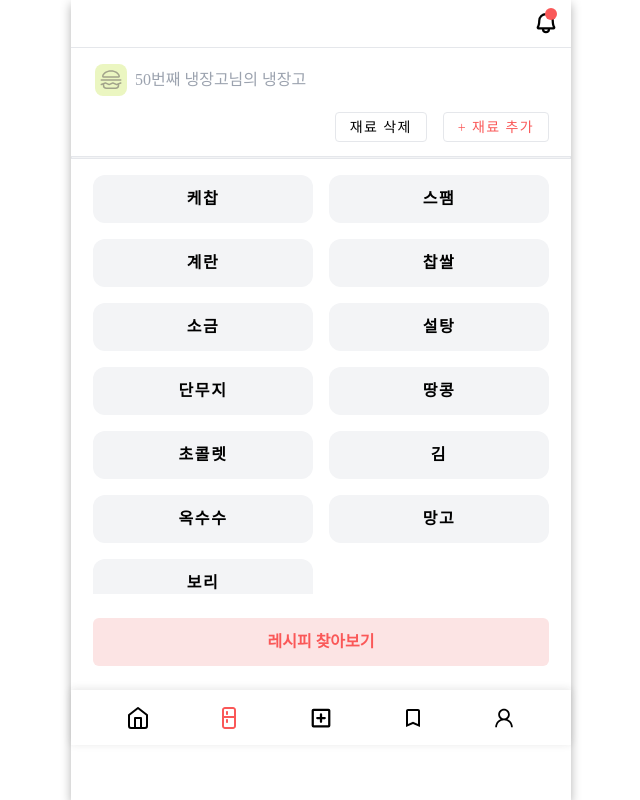
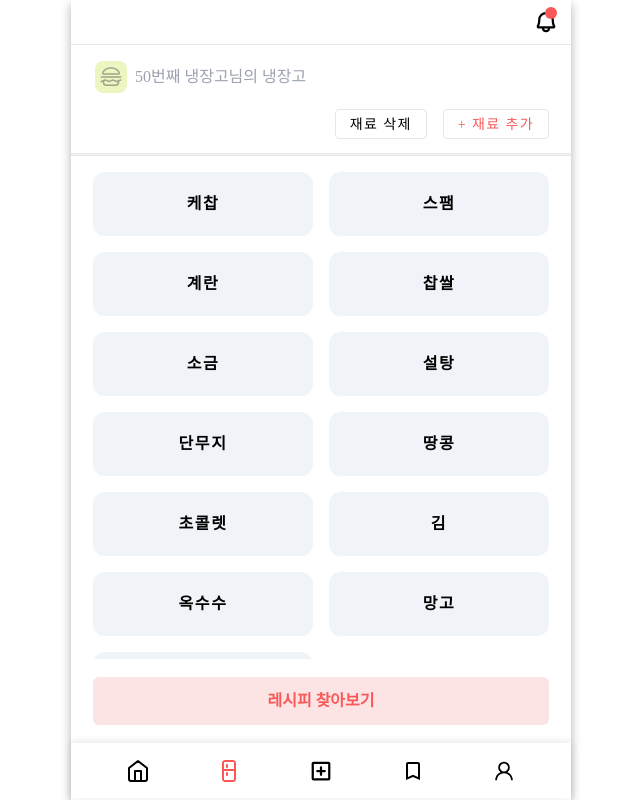
Before and after one commit to OZ-Coding-School/oz_02_main-001-FE, a React (Vite) app: page /refrigerator in a window 1280 px wide. Shown: the whole page, without its empty margins (319-959 px from the left). Built offline with nearby package versions, Linux system fonts and the light colour scheme; a web font is replaced by a local one.

Commit message:
Style: Footer 위치 수정, 재료 아이템 색상 변경

```diff
--- a/src/pages/RefrigeratorPage/page/index.tsx
+++ b/src/pages/RefrigeratorPage/page/index.tsx
@@ -101,7 +101,7 @@ const RefrigeratorPage = () => {
             {ingredients.map((ingredient) => (
               <div
                 key={ingredient.id}
-                className="font-semibold p-[24px] h-10 bg-gray-100 rounded-xl flex justify-center items-center relative"
+                className="font-semibold p-[32px] h-10 bg-iceBlue rounded-xl flex justify-center items-center relative"
               >
                 <span style={{ letterSpacing: "0.1em" }}>{ingredient.name}</span>
                 {isDeleteMode && (
@@ -114,11 +114,13 @@ const RefrigeratorPage = () => {
             ))}
           </div>
         </div>
-        <div className="py-[24px] pl-[22px] pr-[22px] font-semibold">
+        <div className="py-[18px] pl-[22px] pr-[22px] font-semibold">
           <BigButton buttonText={"레시피 찾아보기"} handleClick={handleFindRecipeClick} />
         </div>
       </div>
-      <Footer page="refrigerator" />
+      <footer className="mb-[-53px]">
+        <Footer page="refrigerator" />
+      </footer>
     </div>
   );
 };
```
